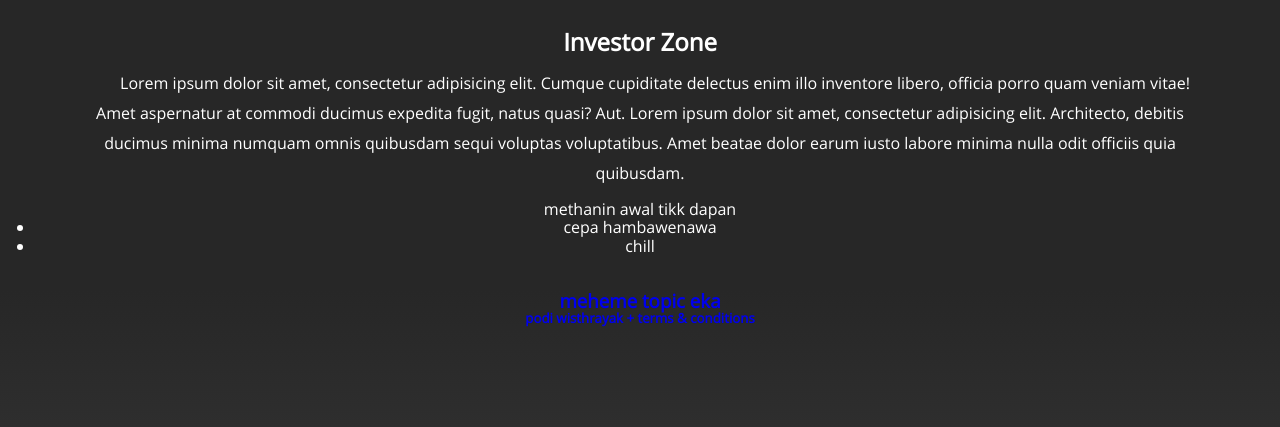
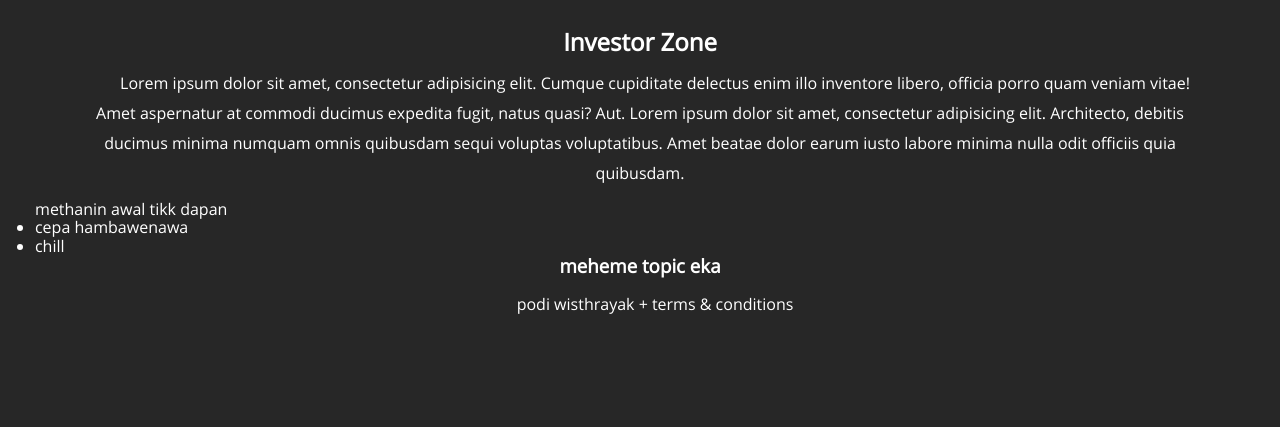
Before and after one commit to yasasgit/web-dev-sdg, a PHP site: page /html/zone.html in a window 1280 px wide. Shown: the part 711-1138 px from the top of the page. Run offline with PHP 8.4, Linux system fonts and the light colour scheme.

Commit message:
small fixes

```diff
--- a/website/css/inno.css
+++ b/website/css/inno.css
@@ -91,10 +91,4 @@ p {
     background-color: rgba(255, 255, 255, 0.13);
 }
 
-.fa-ul {
-    text-align: left;
-    margin: 0 auto;
-}
-
-
 /*#736747;*/
--- a/website/css/master.css
+++ b/website/css/master.css
@@ -56,6 +56,15 @@ header {
     line-height: 30px;
     margin: 1% 3%;
     text-indent: 30px;
+}
+
+.about ul {
+    text-align: left;
+    margin: 0 auto;
+}
+
+.about a {
+    color: white;
 }
 
 @font-face {
@@ -182,8 +191,7 @@ header {
     /*list-style-type: none;*/
 }
 
-.navi a {
-}
+
 
 .navi:hover {
     /*background-color: rgba(0, 0, 0, 0.4);*/
@@ -218,7 +226,6 @@ footer {
     color: #9b9b9b;
     font-size: 12px;
     display: block;
-    scroll-snap-align: end;
 }
 
 .col a:hover {
--- a/website/css/zone.css
+++ b/website/css/zone.css
@@ -15,7 +15,7 @@ header {
 }
 
 .div-for-3main-inno {
-    height: 100vh;
+    /*height: 100vh;*/
     width: 100%;
     margin: 0 auto;
     background-image: linear-gradient(rgb(39, 39, 39), rgb(80, 80, 80));
@@ -23,8 +23,8 @@ header {
 }
 
 .div-for-01-inno {
-    display: block;
-    height: 30vh;
+    /*display: block;*/
+    /*height: 30vh;*/
 }
 
 .div-for-02-inno {
--- a/website/html/zone.html
+++ b/website/html/zone.html
@@ -27,16 +27,16 @@
             <li>chill</li>
         </ul>
         <!-- for describe about content -->
-    </div>
-    <hr>
-    <div class="div-for-3main-inno">
         <a href="form.html">
             <div class="div-for-01-inno">
                 <!-- for invester register -->
                 <h3>meheme topic eka</h3>
-                <h5>podi wisthrayak + terms & conditions</h5>
+                <p>podi wisthrayak + terms & conditions</p>
             </div>
         </a>
+    </div>
+    <hr>
+    <div class="div-for-3main-inno">
         <a href="innovate.html">
             <div class="div-for-02-inno"><h2>Innovation</h2>
                 <!-- for ivert Innovation -->
```
Also changed, not shown: website/css/main.css (+6 -3 lines), website/html/inno4.html (+3 -8 lines).
